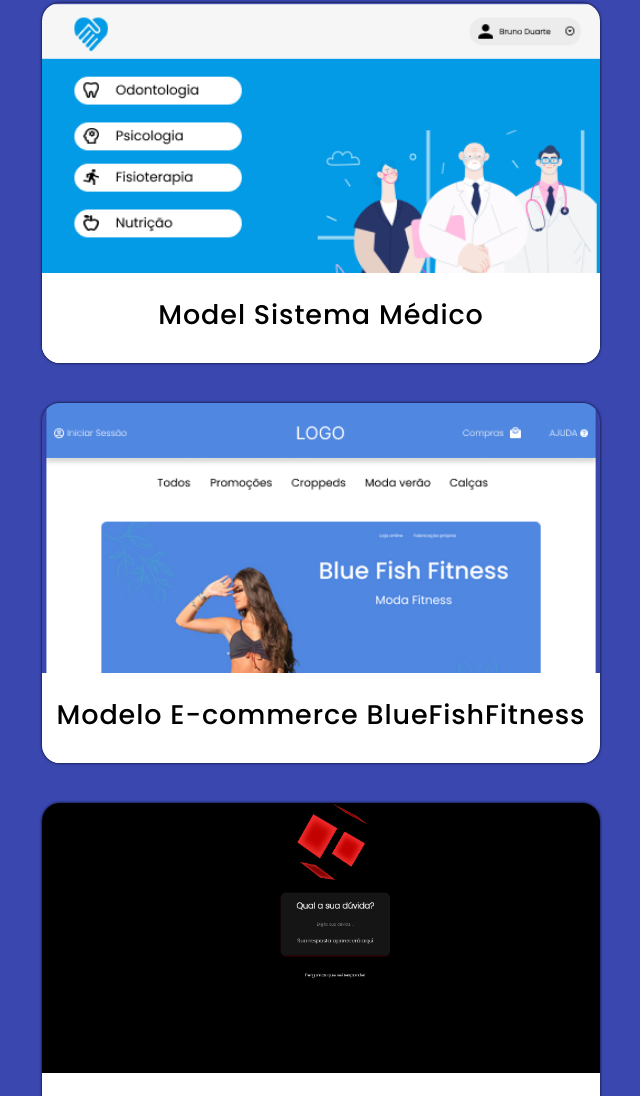
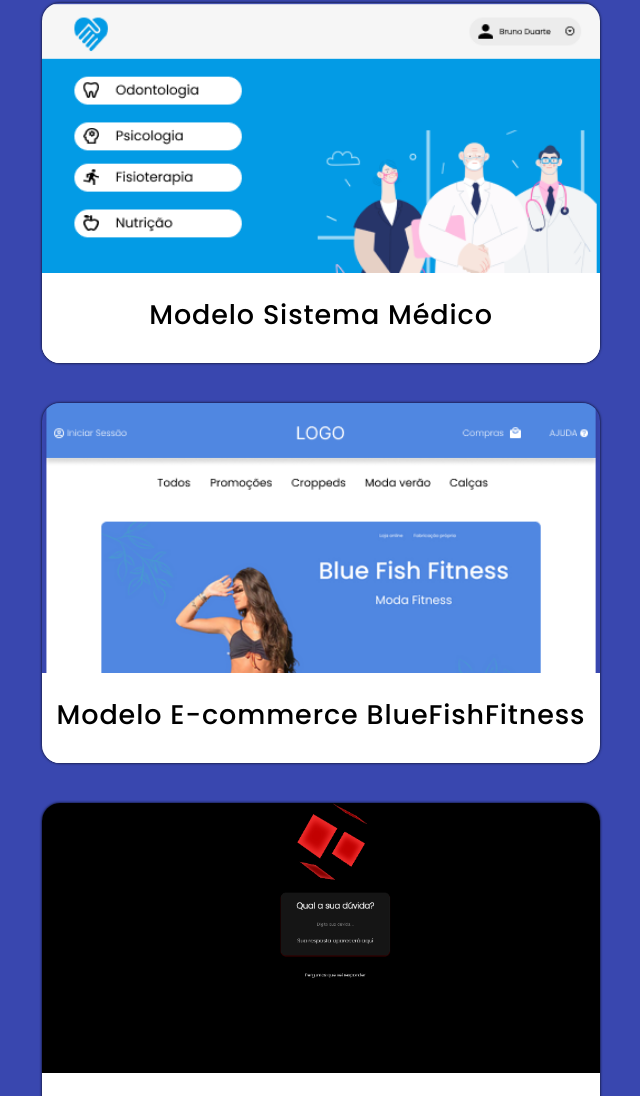
Before and after one commit to Brunodkali/PortfolioPessoal, a plain HTML site: page index.html in a window 1280 px wide. Shown: the part 678-1774 px from the top of the page, without its empty margins (319-959 px from the left). Drawn offline with Linux system fonts and the light colour scheme.

Commit message:
Add files via upload

```diff
--- a/index.html
+++ b/index.html
@@ -44,7 +44,7 @@
                 <div class="div-cartao-alinhamento">
                     <div class="cartao-7">
                         <div class="texto-projeto">
-                            <h2><a href="https://www.figma.com/proto/buJZvW09Cs42TS9gr08eZR/SistemaMedico?page-id=0%3A1&node-id=6%3A165&viewport=430%2C430%2C0.6&scaling=min-zoom&starting-point-node-id=6%3A162" target="_blank">Model Sistema Médico</a></h2>
+                            <h2><a href="https://www.figma.com/proto/buJZvW09Cs42TS9gr08eZR/SistemaMedico?page-id=0%3A1&node-id=6%3A165&viewport=430%2C430%2C0.6&scaling=min-zoom&starting-point-node-id=6%3A162" target="_blank">Modelo Sistema Médico</a></h2>
 
                         </div>
                     </div>
```
